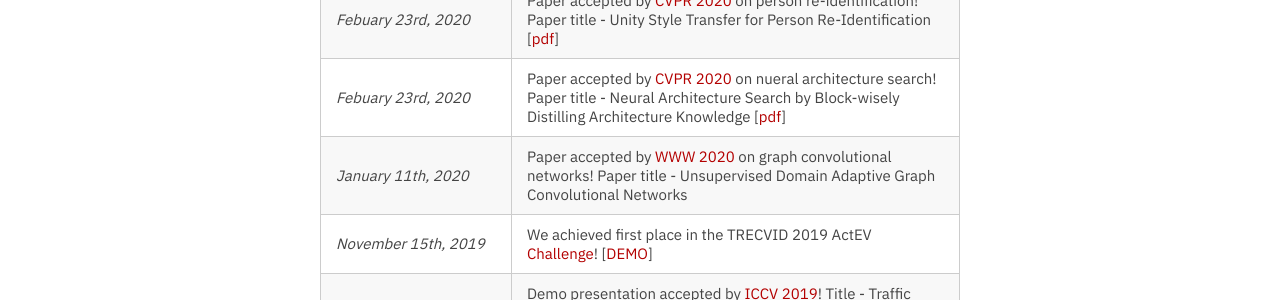
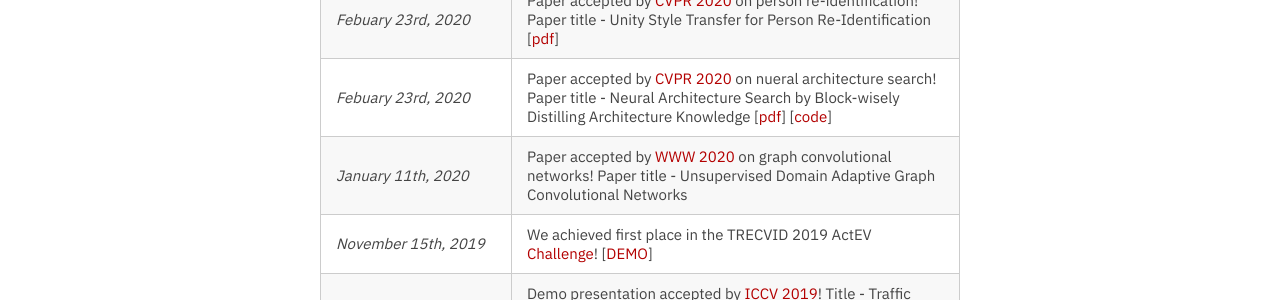
Before and after one commit to zhihuilics/xiaojun-chang.github.io, a Jekyll site: the page built from _pages/index.md, in a window 1280 px wide and 900 px high, scrolled down 837 px. Shown: the part 246-546 px from the top of the window. Built offline with Jekyll 4.4.1, drawn with Linux system fonts in a browser that asks for light colours; nearby versions of some CDN libraries; a style sheet for code colours, icons or effects is not loaded.

Commit message:
Update news.yml

```diff
--- a/_data/news.yml
+++ b/_data/news.yml
@@ -11,7 +11,7 @@
   news: Paper accepted by <a href="http://cvpr2020.thecvf.com/" target="_blank">CVPR 2020</a> on person re-identification! Paper title - Unity Style Transfer for Person Re-Identification [<a href="https://arxiv.org/pdf/2003.02068.pdf" target="_blank">pdf</a>]
 
 - date: Febuary 23rd, 2020
-  news: Paper accepted by <a href="http://cvpr2020.thecvf.com/" target="_blank">CVPR 2020</a> on nueral architecture search! Paper title - Neural Architecture Search by Block-wisely Distilling Architecture Knowledge [<a href="https://arxiv.org/pdf/1911.13053.pdf" target="_blank">pdf</a>]
+  news: Paper accepted by <a href="http://cvpr2020.thecvf.com/" target="_blank">CVPR 2020</a> on nueral architecture search! Paper title - Neural Architecture Search by Block-wisely Distilling Architecture Knowledge [<a href="https://arxiv.org/pdf/1911.13053.pdf" target="_blank">pdf</a>] [<a href="https://github.com/changlin31/DNA" target="_blank">code</a>]
 
 - date: January 11th, 2020
   news: Paper accepted by <a href="https://www2020.thewebconf.org/" target="_blank">WWW 2020</a> on graph convolutional networks! Paper title - Unsupervised Domain Adaptive Graph Convolutional Networks
```
